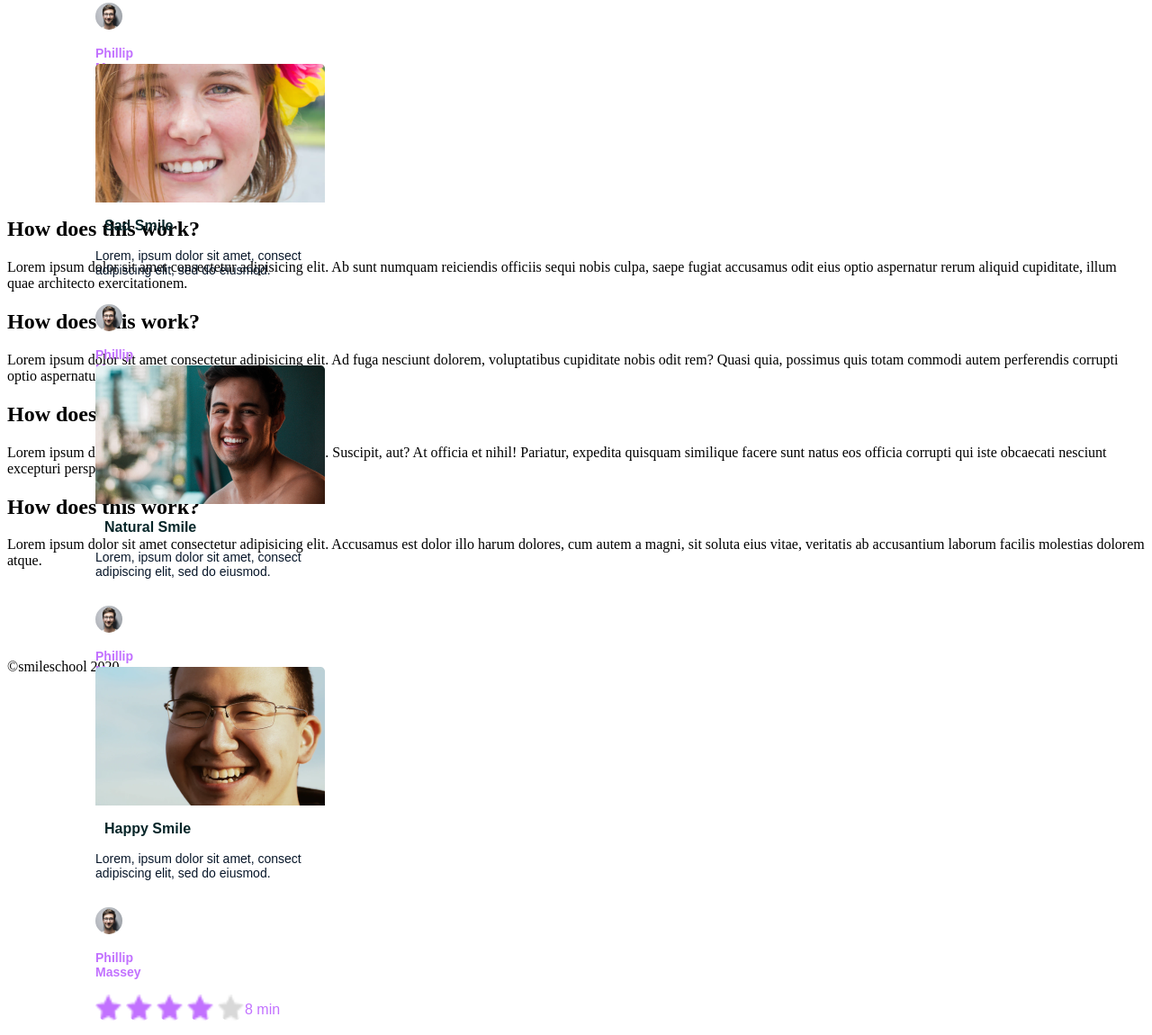
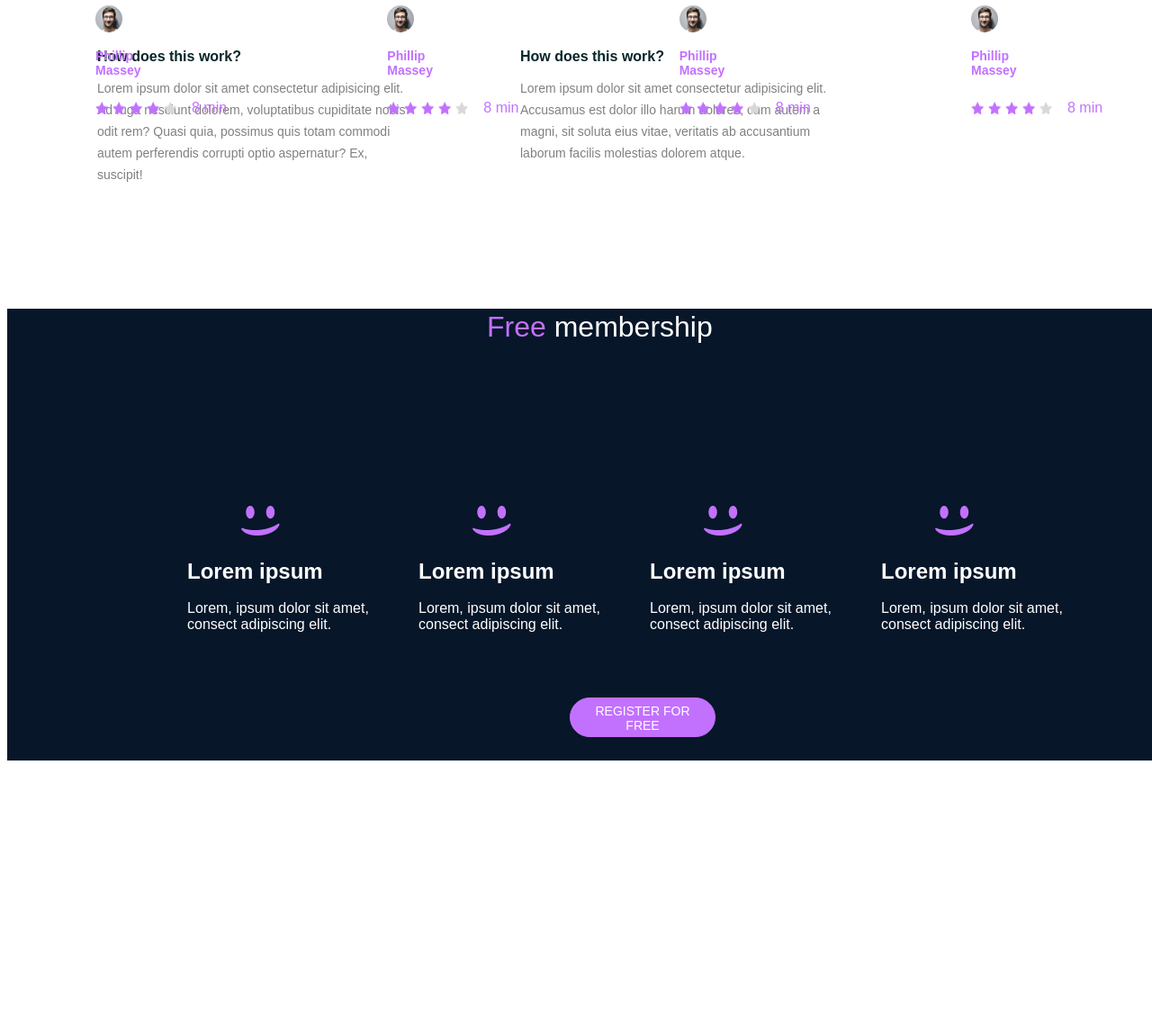
Before and after one commit to Meg-Diom/alche-web-development, a plain HTML site: page css_advanced/index.html in a window 1280 px wide. Shown: the part 1847-2997 px from the top of the page at 90% size. Drawn offline with Linux system fonts and the light colour scheme.

Commit message:
Styles for Advanced CSS project

```diff
--- a/css_advanced/style.css
+++ b/css_advanced/style.css
@@ -224,6 +224,11 @@
   width: 255px;
   height: 154px;
 }
+.tutorials-container {
+  display: flex;
+  flex-direction: row;
+  justify-content: space-between;
+}
 .tutorial-title {
   font-family: Source Sans Pro, sans-serif;
   font-weight: bold;
@@ -253,9 +258,13 @@
   font-size: 14px;
   font-weight: bold;
 }
-.rating-star {
-  width: 107;
+.rating-stars {
+  width: 107px;
   height: 15px;
+}
+.rating-stars img {
+  width: 15px;
+  height: 15px;;
 }
 .tutorial-duration {
   font-family: Source Sans Pro, sans-serif;
@@ -271,7 +280,7 @@
   width: 1440px;
   height: 502px;
   background-color: #071629;
-  position: relative;
+  position: absolute;
   top: 2190px;
   display: flex;
   flex-direction: column;
@@ -331,14 +340,80 @@
   font-family: Source-Sans Pro, sans-serif;
   width: 300px;
   height: 40px;
-  font-weight: 400;
+  font-weight: 100;
   font-size: 32px;
-  color: #FFFFFF;
+  color: #000000;
+  font-size: 60px;
+  margin-left: 32 0px;
 }
 .section-title3 span {
   color: #C271FF;
 }
 .primary-button2 {
-  margin-left: -650px;
-  margin-top: 230px;
+  margin-left: 625px;
+  margin-top: 60px;
+  z-index: 5;
 }
+.faq-section {
+  width: 920px;
+  height: 707px;
+  display: flex;
+  flex-direction: column;
+  /*position: absolute;
+  left: 249px;
+  top: 2678px;*/
+  margin-left: 100px;
+}
+.faq-item {
+  width: 350px;
+  height: 242px;
+}
+.faq-container {
+  display: flex;
+  row-gap: 100px;
+  column-gap: 120px;
+}
+.faq-question {
+  font-family: Source Sans Pro, sans-serif;
+  font-weight: bold;
+  font-size: 16px;
+  color: #072629
+}
+.faq-answer {
+  font-family: Source Sans Pro, sans-serif;
+  color: grey;
+  font-weight: 100;
+  font-size: 14px;
+  line-height: 24px;;
+}
+.site-footer {
+  width: 1440px;
+  height: 249px;
+  background-color: #071629;
+  position: absolute;
+  left: 0px;
+  top: 3469px;
+}
+.social-links {
+  width: 130px;
+  height: 30px;
+  margin-left: 1070px;
+  display: flex;
+  flex-direction: row;
+  justify-content: space-between;
+}
+.footer-logo {
+  width: 169px;
+  height: 30px;
+  margin-left: 165px;
+  margin-top: 95px;
+}
+.copywrite {
+  width: 130px;
+  height: 15px;
+  margin-left: 672px;
+  margin-top: 15px;
+  color: #FFFFFF;
+  font-size: 14px;
+  font-family: Source Sans Pro, sans-serif;
+}
```
